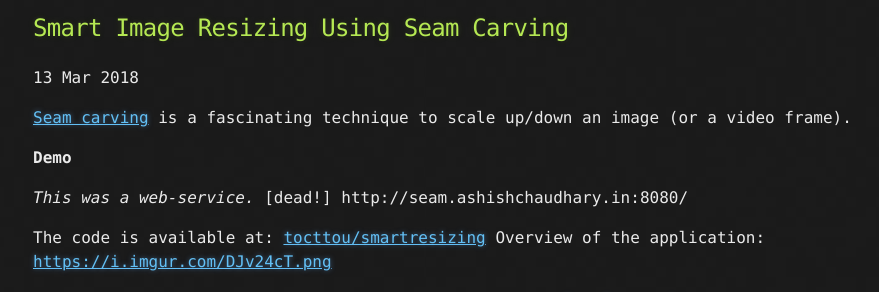
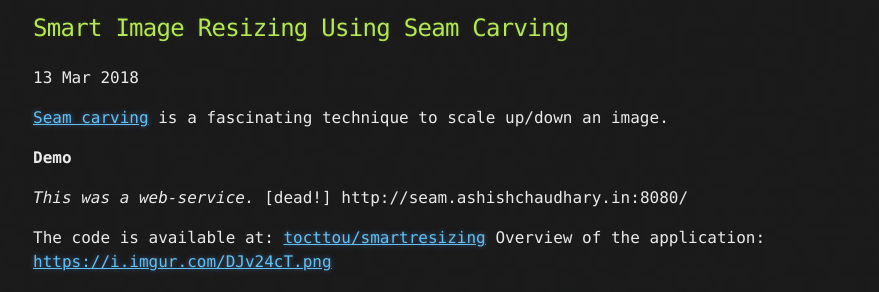
Before and after one commit to tocttou/tocttou.github.io, a Jekyll site: the page built from _posts/2018-03-13-smart-image-resizing-using-seam-carving.md, in a window 1280 px wide and 900 px high. Shown: the part 134-426 px from the top of the window, without its empty margins (107-986 px from the left). Built offline with Jekyll 4.4.1, drawn with Linux system fonts in a browser that asks for light colours; nearby versions of some CDN libraries; comment, search, counter and statistics services are not loaded.

Commit message:
Update 2018-03-13-smart-image-resizing-using-seam-carving.md

```diff
--- a/_posts/2018-03-13-smart-image-resizing-using-seam-carving.md
+++ b/_posts/2018-03-13-smart-image-resizing-using-seam-carving.md
@@ -3,7 +3,7 @@ title: Smart Image Resizing Using Seam Carving
 published: true
 ---
 
-[Seam carving](https://people.csail.mit.edu/mrub/talks/SeamCarving_6.865.pdf) is a fascinating technique to scale up/down an image (or a video frame).
+[Seam carving](https://people.csail.mit.edu/mrub/talks/SeamCarving_6.865.pdf) is a fascinating technique to scale up/down an image.
 
 **Demo**
 
```
